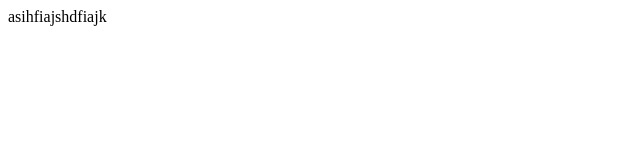
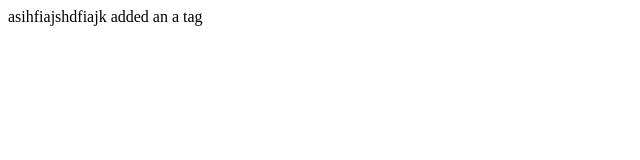
Before and after one commit to richard-kurian/git-one, a plain HTML site: page test.html in a window 1280 px wide. Shown: the whole page, without its empty margins (0-640 px from the left). Drawn offline with Linux system fonts and the light colour scheme.

Commit message:
added a tag

```diff
--- a/test.html
+++ b/test.html
@@ -1,2 +1,3 @@
 <!DOCTYPE html>
 <uaid>asihfiajshdfiajk</uaid>
+<a>added an a tag</a>
```
